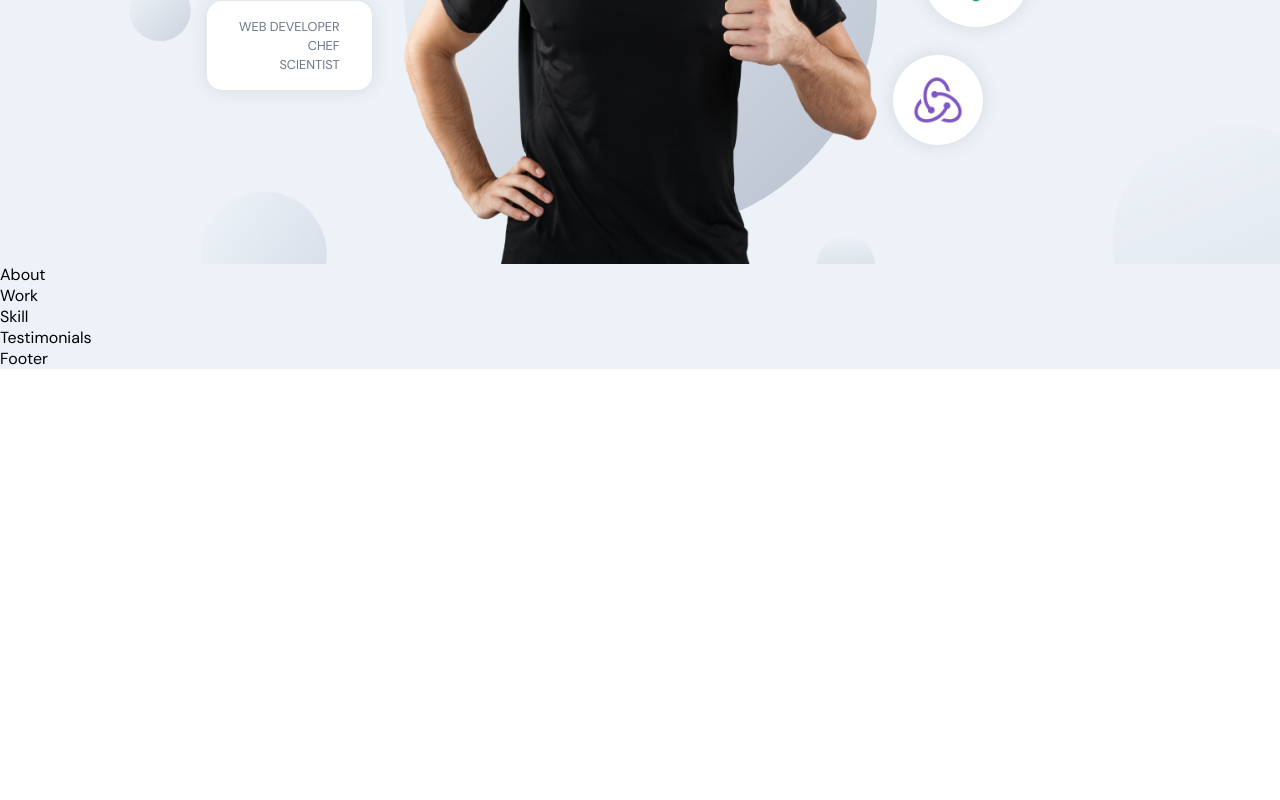
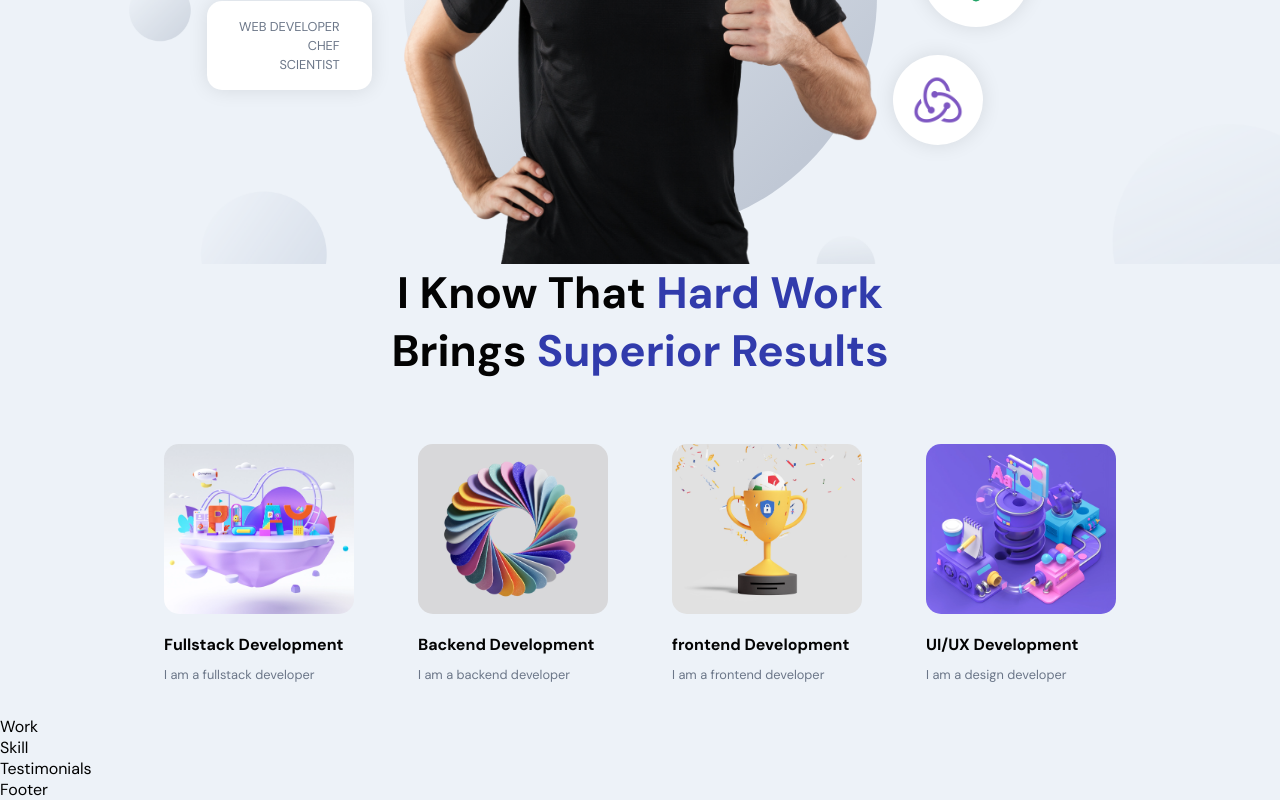
Before and after one commit to paulde1/portfolio, a React (Create React App) app in the folder frontend_react/: page / in a window 1280 px wide. Shown: the part 426-1226 px from the top of the page. Before the commit the page ends 800 px from the top, so only its background shows below. Built offline with nearby package versions, Linux system fonts and the light colour scheme.

Commit message:
initial about section set-up

```diff
--- a/frontend_react/public/index.html
+++ b/frontend_react/public/index.html
@@ -11,7 +11,7 @@
     />
     <link rel="apple-touch-icon" href="%PUBLIC_URL%/logo192.png" />
     <link rel="manifest" href="%PUBLIC_URL%/manifest.json" />
-    <title>React App</title>
+    <title>Paul's Portfolio</title>
   </head>
   <body>
     <noscript>You need to enable JavaScript to run this app.</noscript>
--- a/frontend_react/src/container/About/About.jsx
+++ b/frontend_react/src/container/About/About.jsx
@@ -1,9 +1,57 @@
-import React from 'react'
+import React, { useState, useEffect } from 'react';
+import { motion } from 'framer-motion';
+
+// import { AppWrap, MotionWrap } from '../../wrapper';
 import './About.scss';
+// import { urlFor, client } from '../../client';
+import {images} from '../../constants';
+
 const About = () => {
+  // const [abouts, setAbouts] = useState([]);
+
+  const abouts = [
+    {title: 'Fullstack Development', description: 'I am a fullstack developer',imgUrl: images.about01},
+    {title: 'Backend Development', description: 'I am a backend developer', imgUrl: images.about02},
+    {title: 'frontend Development', description: 'I am a frontend developer',imgUrl: images.about03},
+    {title: 'UI/UX  Development', description: 'I am a design developer',imgUrl: images.about04},
+  ]
+
+  // useEffect(() => {
+  //   const query = '*[_type == "abouts"]';
+
+  //   client.fetch(query).then((data) => {
+  //     setAbouts(data);
+  //   });
+  // }, []);
+
   return (
-    <div>About</div>
-  )
-}
+    <>
+      <h2 className="head-text">I Know that <span>Hard Work</span> <br />Brings <span>Superior Results</span></h2>
 
-export default About
+      <div className="app__profiles">
+        {abouts.map((about, index) => (
+          <motion.div
+            whileInView={{ opacity: 1 }}
+            whileHover={{ scale: 1.1 }}
+            transition={{ duration: 0.5, type: 'tween' }}
+            className="app__profile-item"
+            key={about.title + index}
+          >
+            <img src={about.imgUrl} alt={about.title} />
+            {/* <img src={urlFor(about.imgUrl)} alt={about.title} /> */}
+            <h2 className="bold-text" style={{ marginTop: 20 }}>{about.title}</h2>
+            <p className="p-text" style={{ marginTop: 10 }}>{about.description}</p>
+          </motion.div>
+        ))}
+      </div>
+    </>
+  );
+};
+
+// export default AppWrap(
+//   MotionWrap(About, 'app__about'),
+//   'about',
+//   'app__whitebg',
+// );
+
+export default About;
--- a/frontend_react/src/container/About/About.scss
+++ b/frontend_react/src/container/About/About.scss
@@ -0,0 +1,38 @@
+.app__about {
+    flex: 1;
+    width: 100%;
+    flex-direction: column;
+  }
+
+  .app__profiles {
+    display: flex;
+    justify-content: center;
+    align-items: flex-start;
+    flex-wrap: wrap;
+    margin-top: 2rem;
+  }
+
+  .app__profile-item {
+    width: 190px;
+    display: flex;
+    justify-content: flex-start;
+    align-items: flex-start;
+    flex-direction: column;
+    margin: 2rem;
+
+    img {
+      width: 100%;
+      height: 170px;
+      border-radius: 15px;
+      object-fit: cover;
+    }
+
+    @media screen and (min-width: 2000px) {
+      width: 370px;
+      margin: 2rem 4rem;
+
+      img {
+        height: 320px;
+      }
+    }
+  }
```
